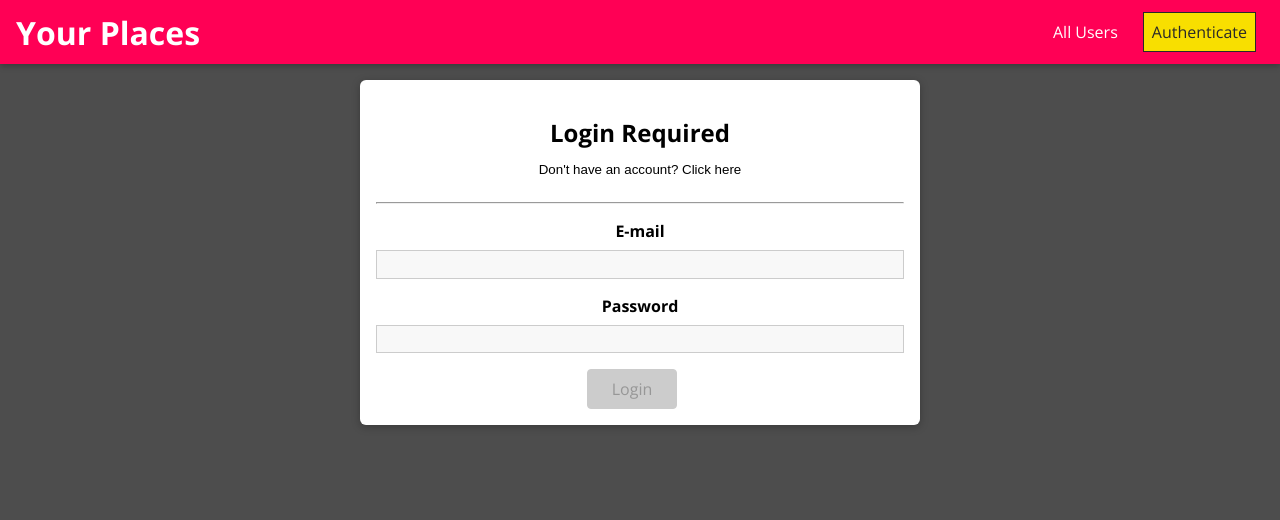
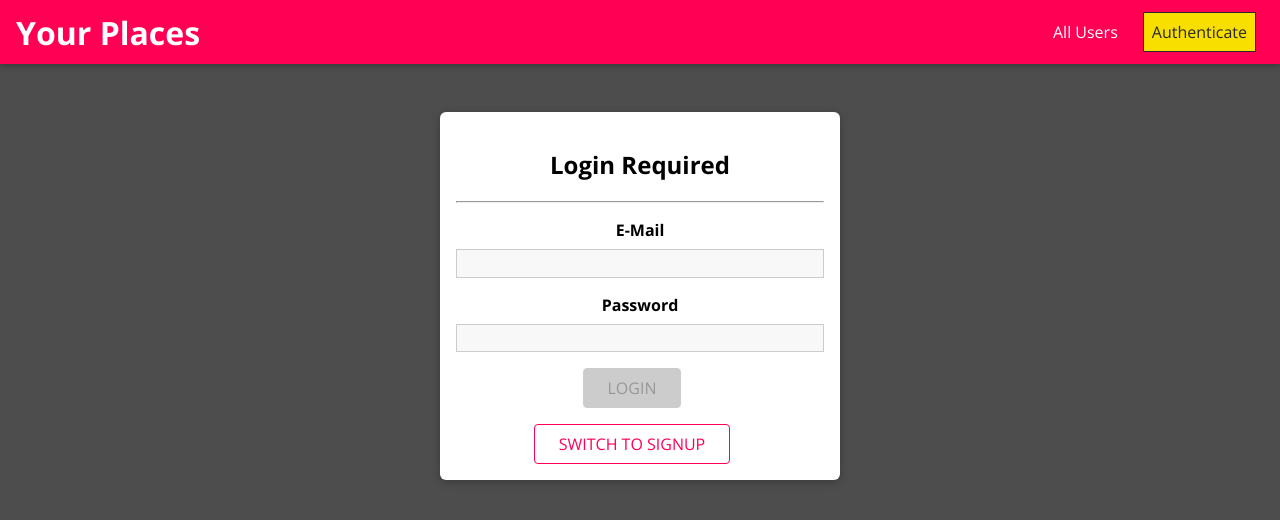
Before and after one commit to RRFayad/MERN__Course-Project, a React (Create React App) app in the folder frontend/: page /auth in a window 1280 px wide. Shown: the top 520 px of the page. Built offline with nearby package versions, Linux system fonts and the light colour scheme.

Commit message:
Login Method

```diff
--- a/frontend/src/auth/pages/Auth.css
+++ b/frontend/src/auth/pages/Auth.css
@@ -1,10 +1,15 @@
-.place-form {
-  list-style: none;
-  margin: 0 auto;
-  padding: 1rem;
+.authentication__header {
+  color: white;
+  text-align: center;
+}
+
+.authentication {
   width: 90%;
-  max-width: 40rem;
-  box-shadow: 0 2px 8px rgba(0, 0, 0, 0.26);
-  border-radius: 6px;
-  background: white;
+  max-width: 25rem;
+  margin: 7rem auto;
+  text-align: center;
 }
+
+.authentication form {
+  margin-bottom: 1rem;
+}
--- a/frontend/src/auth/pages/Auth.js
+++ b/frontend/src/auth/pages/Auth.js
@@ -1,23 +1,25 @@
 import React, { useState, useContext } from "react";
 
+import Card from "../../shared/components/UIElements/Card";
 import Input from "../../shared/components/FormElements/Input";
+import Button from "../../shared/components/FormElements/Button";
+import ErrorModal from "../../shared/components/UIElements/ErrorModal";
+import LoadingSpinner from "../../shared/components/UIElements/LoadingSpinner";
 import {
+  VALIDATOR_EMAIL,
   VALIDATOR_MINLENGTH,
-  VALIDATOR_EMAIL,
   VALIDATOR_REQUIRE,
 } from "../../shared/util/validators";
-import Button from "../../shared/components/FormElements/Button";
 import { useForm } from "../../shared/hooks/form-hook";
 import AuthContext from "../../shared/context/auth-context";
-import ErrorModal from "../../shared/components/UIElements/ErrorModal";
-import LoadingSpinner from "../../shared/components/UIElements/LoadingSpinner";
 import "./Auth.css";
 
-function NewPlace() {
-  const authCtx = useContext(AuthContext);
+const Auth = () => {
+  const auth = useContext(AuthContext);
+  const [isLoginMode, setIsLoginMode] = useState(true);
   const [isLoading, setIsLoading] = useState(false);
-  const [error, setError] = useState(null);
-  const [userHasAccount, setUserHasAccount] = useState(true);
+  const [error, setError] = useState();
+
   const [formState, inputHandler, setFormData] = useForm(
     {
       email: {
@@ -32,41 +34,8 @@ function NewPlace() {
     false
   );
 
-  const authSubmitHandler = async (event) => {
-    event.preventDefault();
-
-    if (userHasAccount) {
-      return authCtx.onLogin();
-    }
-    if (!userHasAccount) {
-      try {
-        setIsLoading(true);
-        const response = await fetch("http://localhost:5000/api/users/signup", {
-          method: "POST",
-          headers: {
-            "Content-Type": "application/json",
-          },
-          body: JSON.stringify({
-            name: formState.inputs.name.value,
-            email: formState.inputs.email.value,
-            password: formState.inputs.password.value,
-          }),
-        });
-        const data = await response.json();
-        console.log(data);
-        setIsLoading(false);
-        return authCtx.onSignUp();
-      } catch (error) {
-        console.log(error);
-        setIsLoading(false);
-        setError(error.message || "Something went wrong");
-      }
-    }
-  };
-
-  const toggleHasAccountHandler = (event) => {
-    event.preventDefault();
-    if (!userHasAccount) {
+  const switchModeHandler = () => {
+    if (!isLoginMode) {
       setFormData(
         {
           ...formState.inputs,
@@ -86,57 +55,115 @@ function NewPlace() {
         false
       );
     }
-    setUserHasAccount((prev) => !prev);
+    setIsLoginMode((prevMode) => !prevMode);
+  };
+
+  const authSubmitHandler = async (event) => {
+    event.preventDefault();
+
+    setIsLoading(true);
+
+    if (isLoginMode) {
+      try {
+        const response = await fetch("http://localhost:5000/api/users/login", {
+          method: "POST",
+          headers: {
+            "Content-Type": "application/json",
+          },
+          body: JSON.stringify({
+            email: formState.inputs.email.value,
+            password: formState.inputs.password.value,
+          }),
+        });
+
+        const responseData = await response.json();
+        if (!response.ok) {
+          throw new Error(responseData.message);
+        }
+        setIsLoading(false);
+        auth.login();
+      } catch (err) {
+        setIsLoading(false);
+        setError(err.message || "Something went wrong, please try again.");
+      }
+    } else {
+      try {
+        const response = await fetch("http://localhost:5000/api/users/signup", {
+          method: "POST",
+          headers: {
+            "Content-Type": "application/json",
+          },
+          body: JSON.stringify({
+            name: formState.inputs.name.value,
+            email: formState.inputs.email.value,
+            password: formState.inputs.password.value,
+          }),
+        });
+
+        const responseData = await response.json();
+        if (!response.ok) {
+          throw new Error(responseData.message);
+        }
+        setIsLoading(false);
+        auth.login();
+      } catch (err) {
+        setIsLoading(false);
+        setError(err.message || "Something went wrong, please try again.");
+      }
+    }
+  };
+
+  const errorHandler = () => {
+    setError(null);
   };
 
   return (
-    <form className="auth-form" onSubmit={authSubmitHandler}>
+    <React.Fragment>
+      <ErrorModal error={error} onClear={errorHandler} />
+      <Card className="authentication">
         {isLoading && <LoadingSpinner asOverlay />}
-      <h2 className="auth-form__title">Login Required</h2>
-      <button
-        className="auth-form__button--toggle-signup"
-        onClick={toggleHasAccountHandler}
-      >
-        {userHasAccount
-          ? "Don't have an account? Click here"
-          : "Already have an account? Click here!"}
-      </button>
+        <h2>Login Required</h2>
         <hr />
-      {!userHasAccount && (
+        <form onSubmit={authSubmitHandler}>
+          {!isLoginMode && (
             <Input
+              element="input"
               id="name"
-          element="input"
               type="text"
-          label="Name"
+              label="Your Name"
               validators={[VALIDATOR_REQUIRE()]}
-          errorText="Please enter a name"
+              errorText="Please enter a name."
               onInput={inputHandler}
             />
           )}
           <Input
+            element="input"
             id="email"
-        element="input"
-        type="text"
-        label="E-mail"
+            type="email"
+            label="E-Mail"
             validators={[VALIDATOR_EMAIL()]}
-        errorText="Please enter a valid email"
+            errorText="Please enter a valid email address."
             onInput={inputHandler}
           />
           <Input
+            element="input"
             id="password"
-        element="input"
             type="password"
             label="Password"
-        validators={[VALIDATOR_MINLENGTH(6)]}
-        errorText="Please, at least 6 characters"
+            validators={[VALIDATOR_MINLENGTH(5)]}
+            errorText="Please enter a valid password, at least 5 characters."
             onInput={inputHandler}
           />
-
           <Button type="submit" disabled={!formState.isValid}>
-        {userHasAccount ? "Login" : "Create Account"}
+            {isLoginMode ? "LOGIN" : "SIGNUP"}
           </Button>
         </form>
+        <Button inverse onClick={switchModeHandler}>
+          SWITCH TO {isLoginMode ? "SIGNUP" : "LOGIN"}
+        </Button>
+      </Card>
+    </React.Fragment>
   );
-}
+};
 
-export default NewPlace;
+export default Auth;
```
Also changed, not shown: 2 other files (tests, documents, lock files or other folders). Lines whose indentation alone changed are shown as unchanged.
